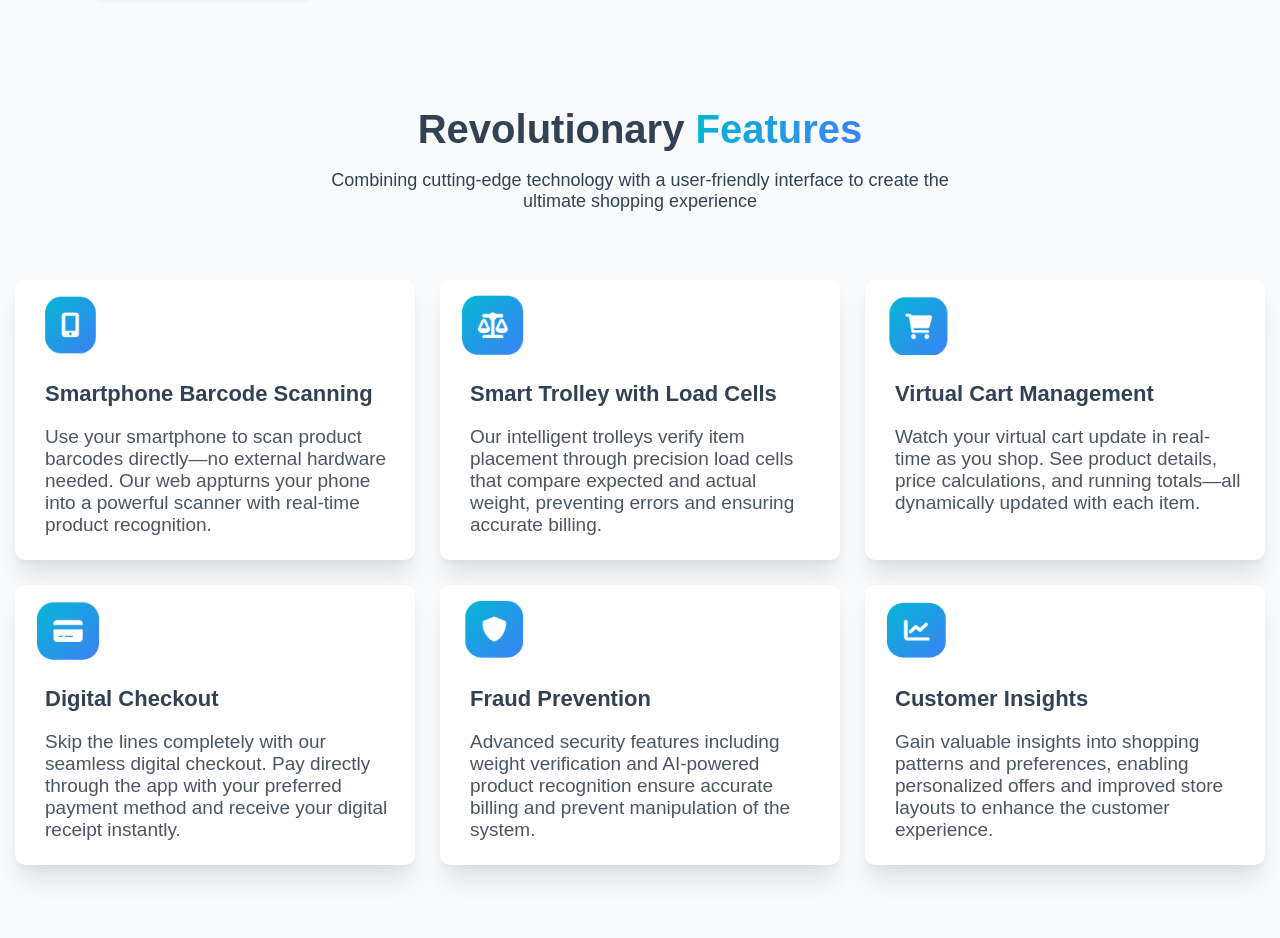
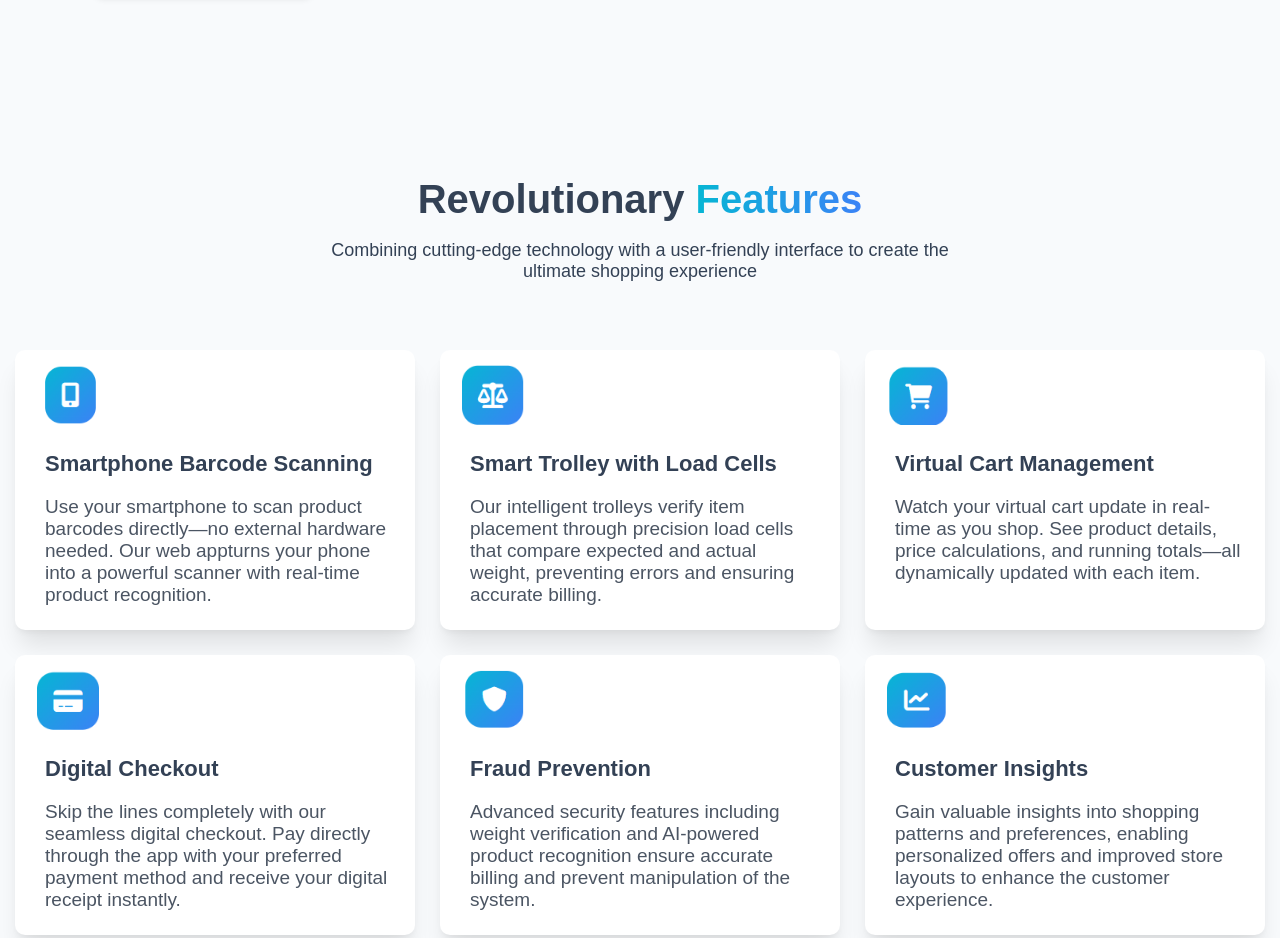
Before and after one commit to Om-Agarwal-25/Smart-Billing, a plain HTML site: page index.html in a window 1280 px wide. Shown: the part 694-1632 px from the top of the page. Drawn offline with Linux system fonts and the light colour scheme.

Commit message:
Added Feature class to features section

```diff
--- a/index.html
+++ b/index.html
@@ -57,7 +57,7 @@
 
     <!-- Features section -->
     <section id="features">
-        <div>
+        <div class="Feature">
             <div class="Feature">
                 <h2 class="revolutionary-f">Revolutionary <span class="gradient-text">Features</span></h2>
                 <p class="para-feature">Combining cutting-edge technology with a user-friendly interface to create the
```
